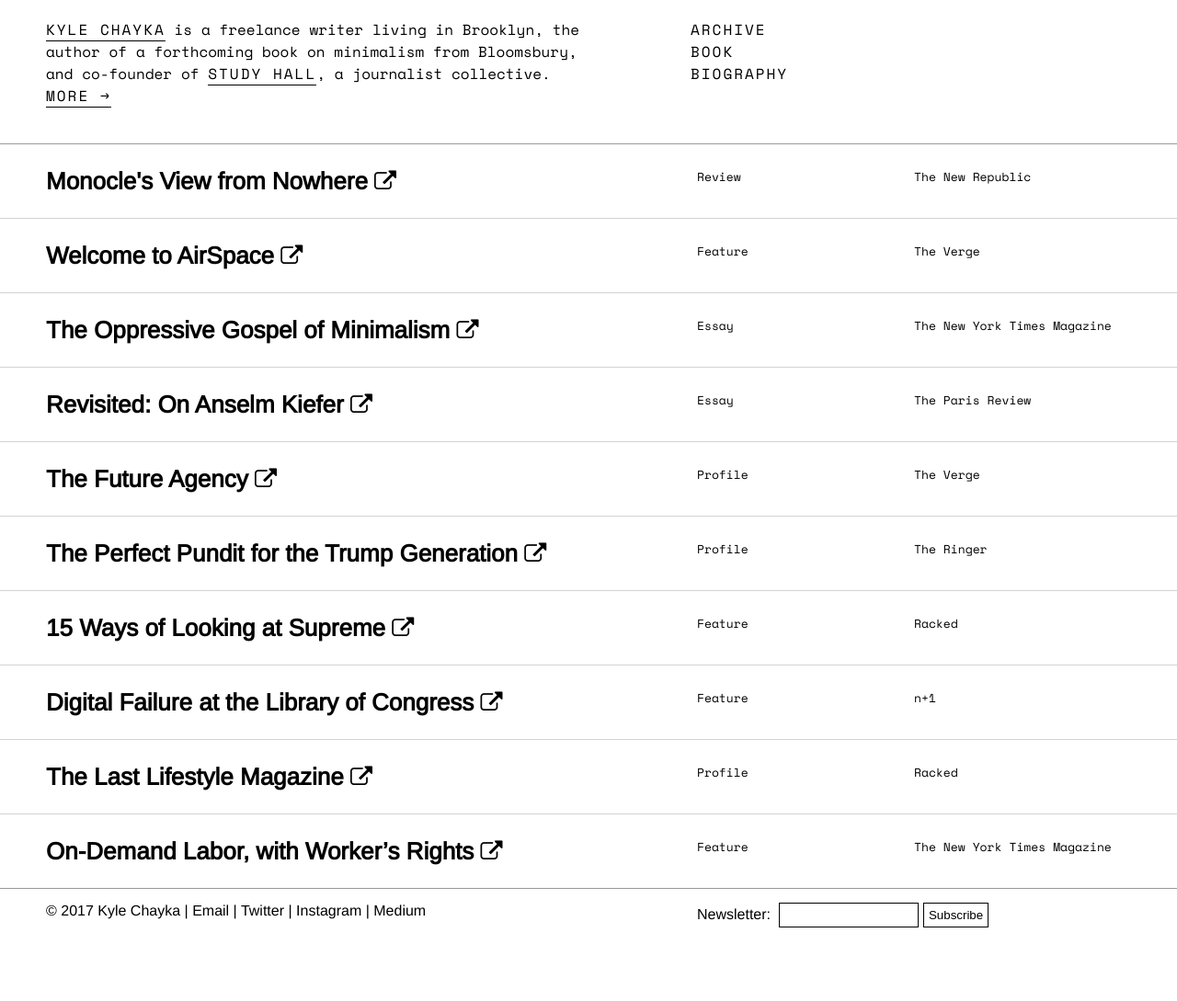
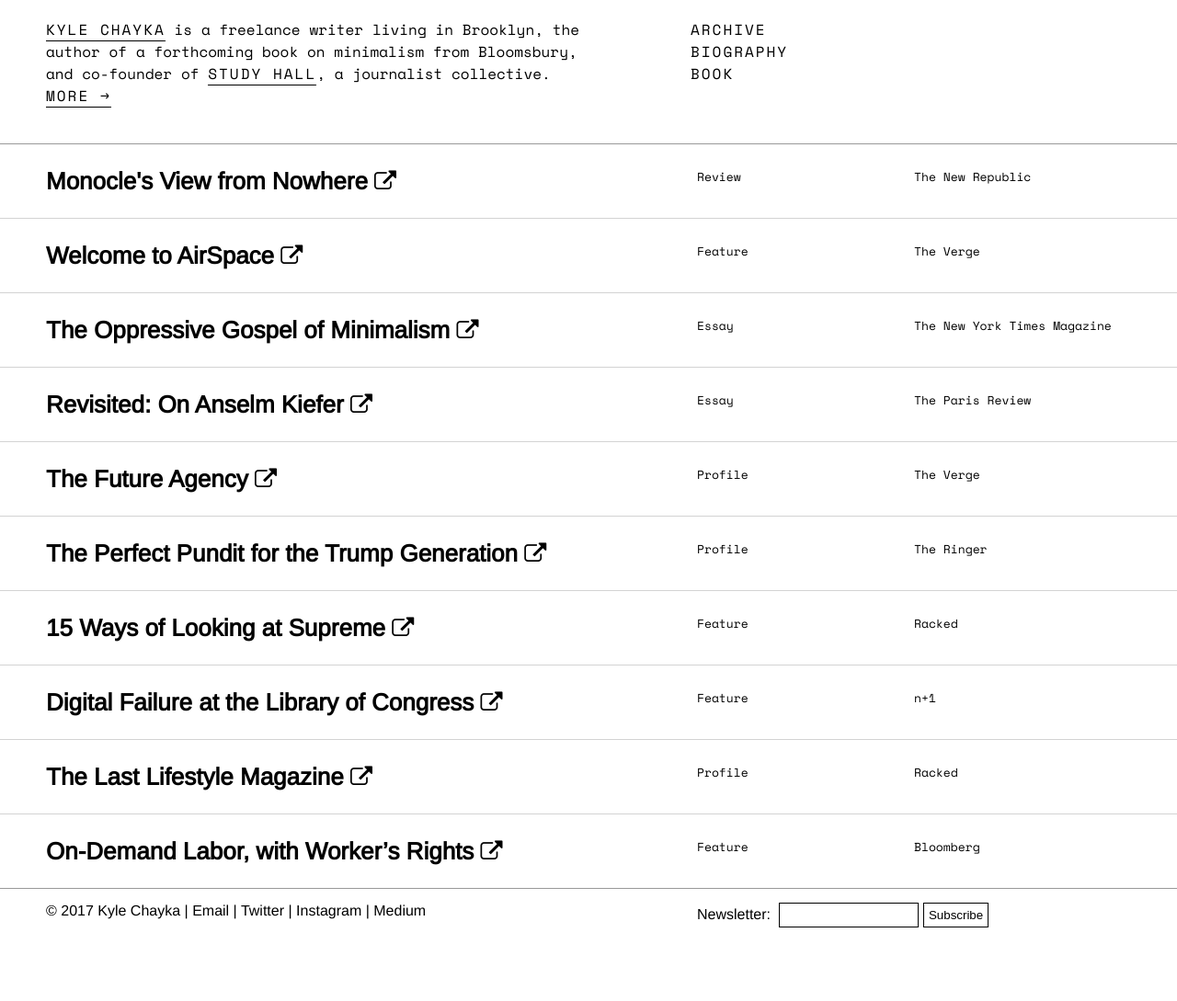
Before and after one commit to jarrettfuller/jekyll-test, a Jekyll site: the page built from index.html, in a window 1280 px wide. Shown: the whole page at 92% size. Built offline with Jekyll 4.4.1, drawn with Linux system fonts in a browser that asks for light colours; some web fonts are replaced.

Commit message:
fixed archive / nav

```diff
--- a/_layouts/default.html
+++ b/_layouts/default.html
@@ -16,8 +16,8 @@
         <header><h1><a href="{{ site.github.url }}/">Kyle Chayka</a></h1>
             <nav><ul>
                 <li><a href="{{ site.github.url }}/archive">Archive</a></li>
+                <li><a href="{{ site.github.url }}/bio">Biography</a></li>
                 <li><a href="{{ site.github.url }}/book">Book</a></li>
-                <li><a href="{{ site.github.url }}/bio">Biography</a></li>
              </ul></nav></header>
 
 
--- a/_layouts/index.html
+++ b/_layouts/index.html
@@ -36,8 +36,8 @@
         <header><h1><a href="{{ site.github.url }}/">Kyle Chayka</a> is a freelance writer living in Brooklyn, the author of a forthcoming book on minimalism from Bloomsbury, and co-founder of <a href="http://studyhall.xyz">Study Hall</a>, a journalist collective. <a href="{{ site.github.url }}/bio">More →</a></h1>
             <nav><ul>
                 <li><a href="{{ site.github.url }}/archive">Archive</a></li>
+                <li><a href="{{ site.github.url }}/bio">Biography</a></li>
                 <li><a href="{{ site.github.url }}/book">Book</a></li>
-                <li><a href="{{ site.github.url }}/bio">Biography</a></li>
              </ul></nav></header>
 
 
--- a/index.html
+++ b/index.html
@@ -86,7 +86,7 @@
         <div class="object">
             <div class="hp_project">On-Demand Labor, with Worker’s Rights <i class="fa fa-external-link" aria-hidden="true"></i></div>
             <div class="hp_type">Feature</div>
-            <div class="hp_publication">The New York Times Magazine</div>
+            <div class="hp_publication">Bloomberg</div>
         </div>
     </a>
 
```
